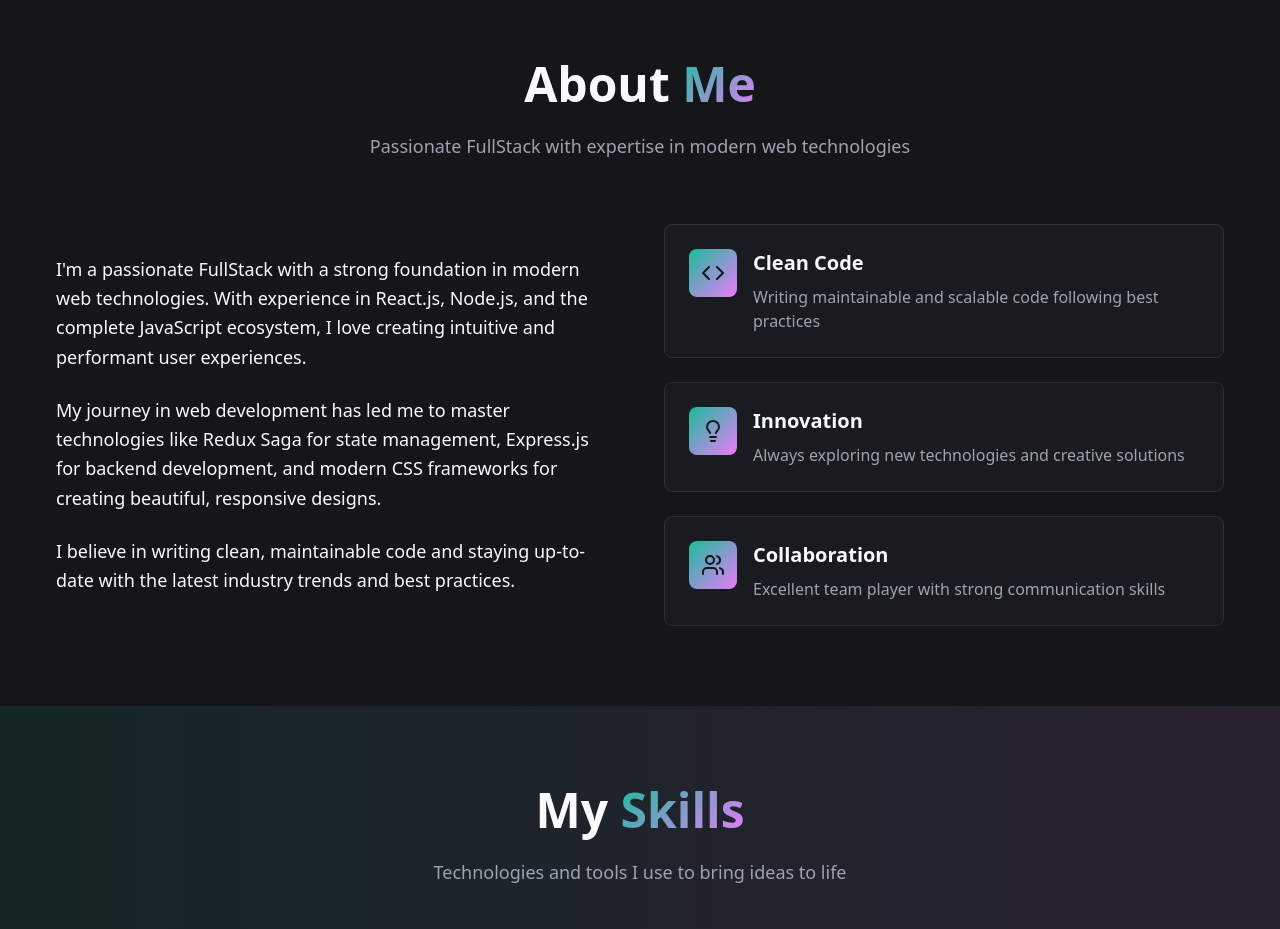
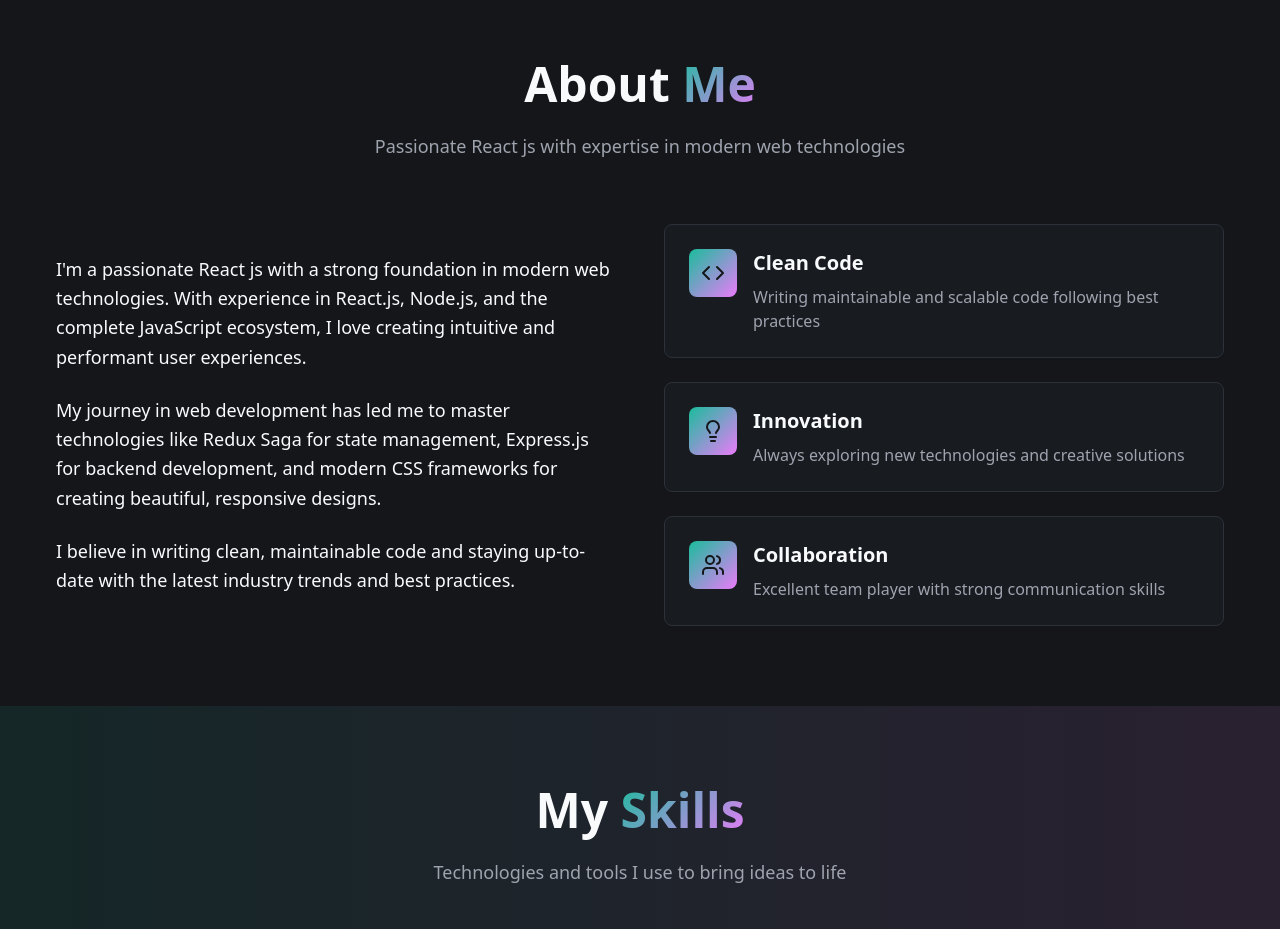
Before and after one commit to Singh-4A/portfolio, a React (Vite) app: page / in a window 1280 px wide. Shown: the part 820-1749 px from the top of the page. Built offline with nearby package versions, Linux system fonts and the light colour scheme.

Commit message:
minor fixes

```diff
--- a/src/api/clientApi.tsx
+++ b/src/api/clientApi.tsx
@@ -11,7 +11,6 @@ export let clientApi = async (payload: payload) => {
             url: `${process.env.API_END_POINT}client`,
             method: 'Post',
             data: payload
-
         })
 
         return response
--- a/src/components/About.tsx
+++ b/src/components/About.tsx
@@ -28,14 +28,14 @@ const About = () => {
             About <span className="bg-gradient-primary bg-clip-text text-transparent">Me</span>
           </h2>
           <p className="text-lg text-muted-foreground max-w-2xl mx-auto">
-            Passionate FullStack with expertise in modern web technologies
+            Passionate React js with expertise in modern web technologies
           </p>
         </div>
 
         <div className="grid md:grid-cols-2 gap-12 items-center">
           <div className="space-y-6">
             <p className="text-lg leading-relaxed">
-              I'm a passionate FullStack with a strong foundation in modern web technologies.
+              I'm a passionate React js with a strong foundation in modern web technologies.
               With experience in React.js, Node.js, and the complete JavaScript ecosystem, I love
               creating intuitive and performant user experiences.
             </p>
```
